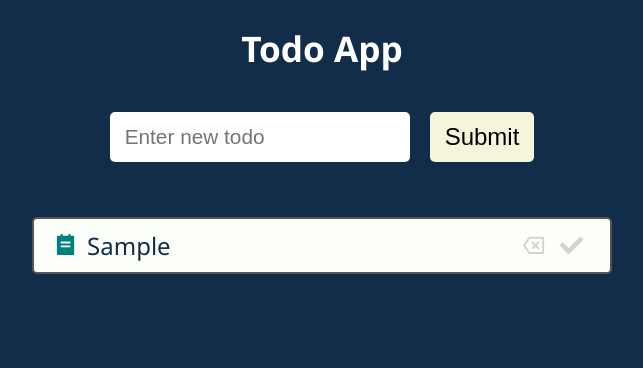
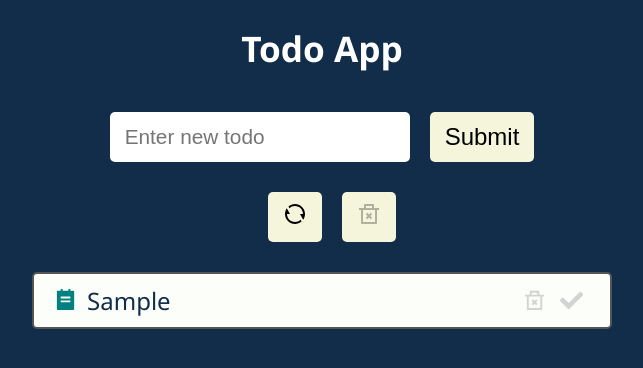
Before and after one commit to uunmuun/Todo-App, a React (Create React App) app: page / in a window 1280 px wide. Both pictures are taken after typing "Sample" into the empty fields and a click on the button "Submit". Shown: the top 368 px of the page, without its empty margins (318-961 px from the left). Built offline with nearby package versions, Linux system fonts and the light colour scheme.

Commit message:
final version

```diff
--- a/src/App.js
+++ b/src/App.js
@@ -2,6 +2,7 @@ import { useState } from 'react'
 import { v4 as uuidv4 } from 'uuid'
 import TodoForm from './components/Todos/TodoForm'
 import TodoList from './components/Todos/TodoList'
+import TodosActions from './components/Todos/TodosActions'
 import './App.css'
 
 function App() {
@@ -20,11 +21,47 @@ function App() {
     setTodos(todos.filter((todo) => todo.id !== id))
   }
 
+  const toggleTodoHandler = (id) => {
+    setTodos(
+      todos.map((todo) =>
+        todo.id === id
+          ? { ...todo, isCompleted: !todo.isCompleted }
+          : { ...todo }
+      )
+    )
+  }
+
+  const resetTodosHandler = () => {
+    setTodos([])
+  }
+
+  const deleteCompletedTodosHandler = () => {
+    setTodos(todos.filter((todo) => !todo.isCompleted))
+  }
+
+  const completedTodosCount = todos.filter((todo) => todo.isCompleted).length
+
   return (
     <div className="App">
       <h1>Todo App</h1>
       <TodoForm addTodo={addTodoHandler} />
-      <TodoList todos={todos} deleteTodo={deleteTodoHandler} />
+      {!!todos.length && (
+        <TodosActions
+          completedTodosExist={!!completedTodosCount}
+          resetTodos={resetTodosHandler}
+          deleteCompletedTodos={deleteCompletedTodosHandler}
+        />
+      )}
+      <TodoList
+        todos={todos}
+        deleteTodo={deleteTodoHandler}
+        toggleTodo={toggleTodoHandler}
+      />
+      {completedTodosCount > 0 && (
+        <h2>{`You have completed ${completedTodosCount} ${
+          completedTodosCount > 1 ? 'todos' : 'todo'
+        }`}</h2>
+      )}
     </div>
   )
 }
--- a/src/components/Todos/Todo.js
+++ b/src/components/Todos/Todo.js
@@ -1,17 +1,24 @@
-import { RiTodoFill, RiDeleteBack2Line } from 'react-icons/ri'
+import { RiTodoFill, RiDeleteBin2Line } from 'react-icons/ri'
 import { FaCheck } from 'react-icons/fa'
 import styles from './Todo.module.css'
 
-function Todo({ todo, deleteTodo }) {
+function Todo({ todo, deleteTodo, toggleTodo }) {
   return (
-    <div className={styles.todo}>
+    <div
+      className={`${styles.todo} ${
+        todo.isCompleted ? styles.completedTodo : ''
+      }`}
+    >
       <RiTodoFill className={styles.todoIcon} />
       <div className={styles.todoText}>{todo.text}</div>
-      <RiDeleteBack2Line
+      <RiDeleteBin2Line
         className={styles.deleteIcon}
         onClick={() => deleteTodo(todo.id)}
       />
-      <FaCheck className={styles.checkIcon} />
+      <FaCheck
+        className={styles.checkIcon}
+        onClick={() => toggleTodo(todo.id)}
+      />
     </div>
   )
 }
--- a/src/components/Todos/TodoForm.js
+++ b/src/components/Todos/TodoForm.js
@@ -1,5 +1,6 @@
 import { useState } from 'react'
 import styles from './TodoForm.module.css'
+import Button from '../UI/Button'
 
 function TodoForm({ addTodo }) {
   const [text, setText] = useState('')
@@ -17,7 +18,9 @@ function TodoForm({ addTodo }) {
           value={text}
           onChange={(e) => setText(e.target.value)}
         />
-        <button type="submit">Submit</button>
+        <Button type="submit" title="Submit">
+          Submit
+        </Button>
       </form>
     </div>
   )
--- a/src/components/Todos/TodoList.js
+++ b/src/components/Todos/TodoList.js
@@ -1,12 +1,17 @@
 import Todo from './Todo'
 import styles from './TodoList.module.css'
 
-function TodoList({ todos, deleteTodo }) {
+function TodoList({ todos, deleteTodo, toggleTodo }) {
   return (
     <div className={styles.todoListContainer}>
       {!todos.length && <h2>Todo list is empty</h2>}
       {todos.map((todo) => (
-        <Todo key={todo.id} todo={todo} deleteTodo={deleteTodo} />
+        <Todo
+          key={todo.id}
+          todo={todo}
+          deleteTodo={deleteTodo}
+          toggleTodo={toggleTodo}
+        />
       ))}
     </div>
   )
--- /dev/null
+++ b/src/components/Todos/TodosActions.js
@@ -0,0 +1,26 @@
+import { RiDeleteBin2Line, RiRefreshLine } from 'react-icons/ri'
+import Button from '../UI/Button'
+import styles from './TodosActions.module.css'
+
+function TodosActions({
+  resetTodos,
+  deleteCompletedTodos,
+  completedTodosExist,
+}) {
+  return (
+    <div className={styles.todosActionsContainer}>
+      <Button title="Reset Todos" onClick={resetTodos}>
+        <RiRefreshLine />
+      </Button>
+      <Button
+        title="Clear Completed Todos"
+        onClick={deleteCompletedTodos}
+        disabled={!completedTodosExist}
+      >
+        <RiDeleteBin2Line />
+      </Button>
+    </div>
+  )
+}
+
+export default TodosActions
--- /dev/null
+++ b/src/components/Todos/TodosActions.module.css
@@ -0,0 +1,3 @@
+.todosActionsContainer {
+  margin: 5px;
+}
--- /dev/null
+++ b/src/components/UI/Button.js
@@ -0,0 +1,13 @@
+import styles from './Button.module.css'
+
+function Button(props) {
+  const { children, disabled = false } = props
+
+  return (
+    <button {...props} className={styles.button} disabled={disabled}>
+      {children}
+    </button>
+  )
+}
+
+export default Button
--- /dev/null
+++ b/src/components/UI/Button.module.css
@@ -0,0 +1,14 @@
+.button {
+  margin-left: 20px;
+  height: 50px;
+  cursor: pointer;
+  background-color: beige;
+  font-size: 1.5rem;
+  padding: 10px 15px;
+  border: none;
+  border-radius: 5px;
+}
+
+.button:hover {
+  background-color: rgb(240, 240, 155);
+}
```
Also changed, not shown: UI/Button.js (deleted), UI/Button.module.css (deleted).
